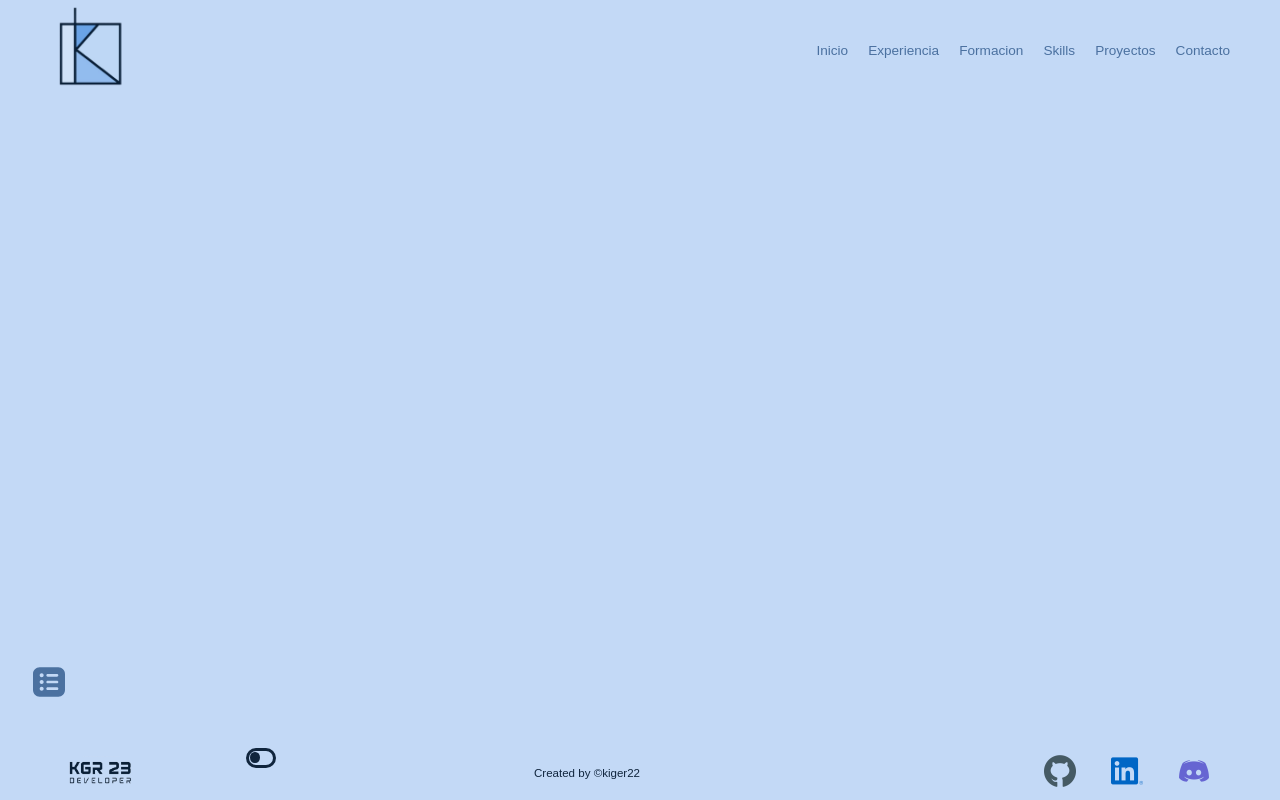
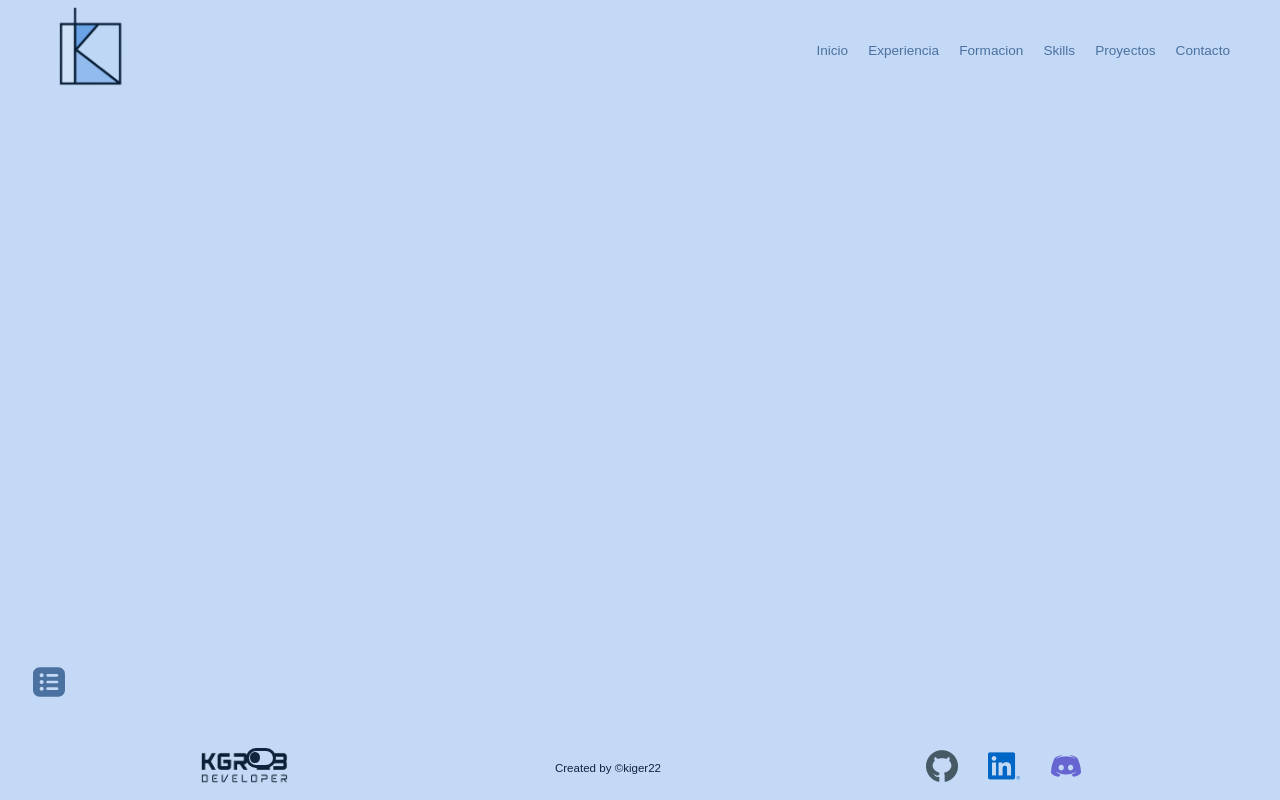
Before and after one commit to Kiger22/Porfolio-CV, a website built with Vite: page Porfolio/index.html in a window 1280 px wide. Built offline with nearby package versions, Linux system fonts and the light colour scheme; files whose address does not match are found by name; a web font is replaced by a local one.

Commit message:
Update footer.css

```diff
--- a/Porfolio/src/components/Footer/footer.css
+++ b/Porfolio/src/components/Footer/footer.css
@@ -1,7 +1,7 @@
 .footer {
   display: flex;
   flex-direction: row;
-  justify-content: space-between;
+  justify-content: space-around;
   align-items: center ;
   background-color: var(--kg-bg-primary) ;
   color: var(--kg-text-terciary);
@@ -11,11 +11,6 @@
   width: 100%;
   font-size: var(--kg-font-size-text);
   position: fixed;
-}
-
-.dark {
-  background-color: var(--kg-bg-terciary);
-  color: var(--kg-text-primary);
 }
 
 .footer a {
@@ -32,8 +27,8 @@
 }
 
 .footer-logo img {
-  width: 5rem;
-}
+  width: 7rem;
+ }
 
 .footer-menu{
   flex-direction: row;
@@ -43,7 +38,7 @@
 
 .footer-menu a{
   text-decoration: none;
-  }
+}
 
 .footer-menu a:hover,
 .footer-social a:hover {
@@ -54,9 +49,14 @@
   flex-direction: row;
   justify-items: center;
   align-items: center;
-  gap: 15px;
+  gap: 10px;
 }
 
 .social-icon {
   width: 2rem;
 }
+
+.dark {
+  background-color: var(--kg-bg-terciary);
+  color: var(--kg-text-primary);
+}
```
